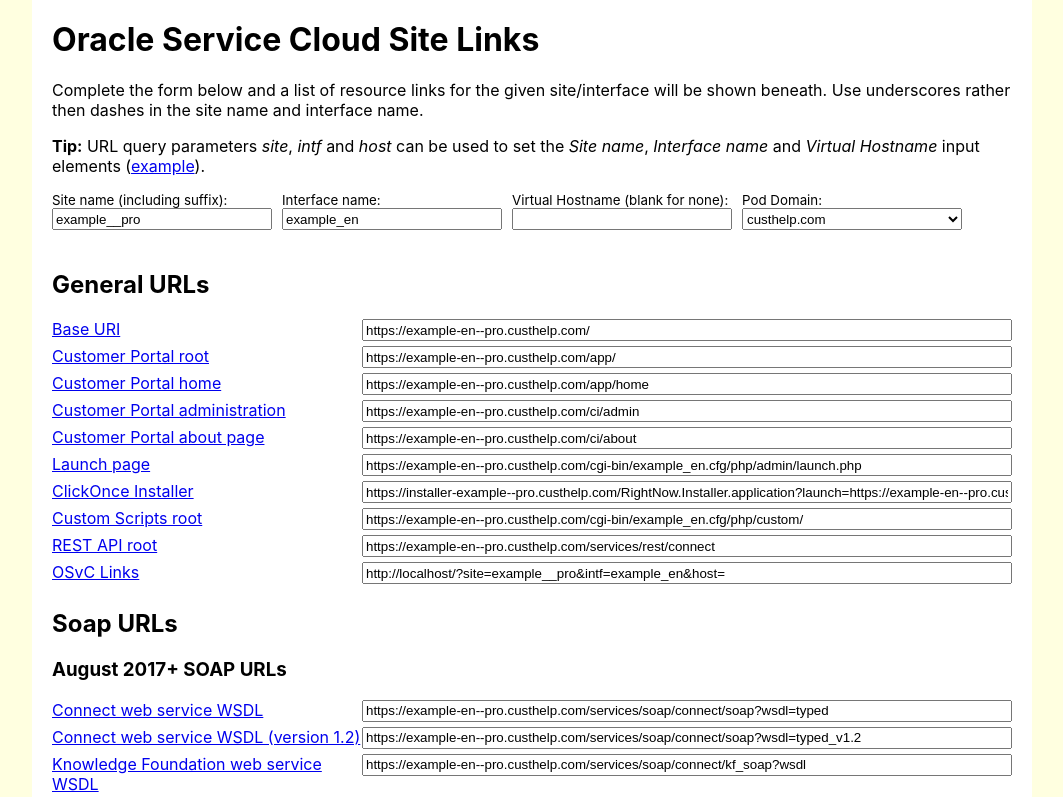
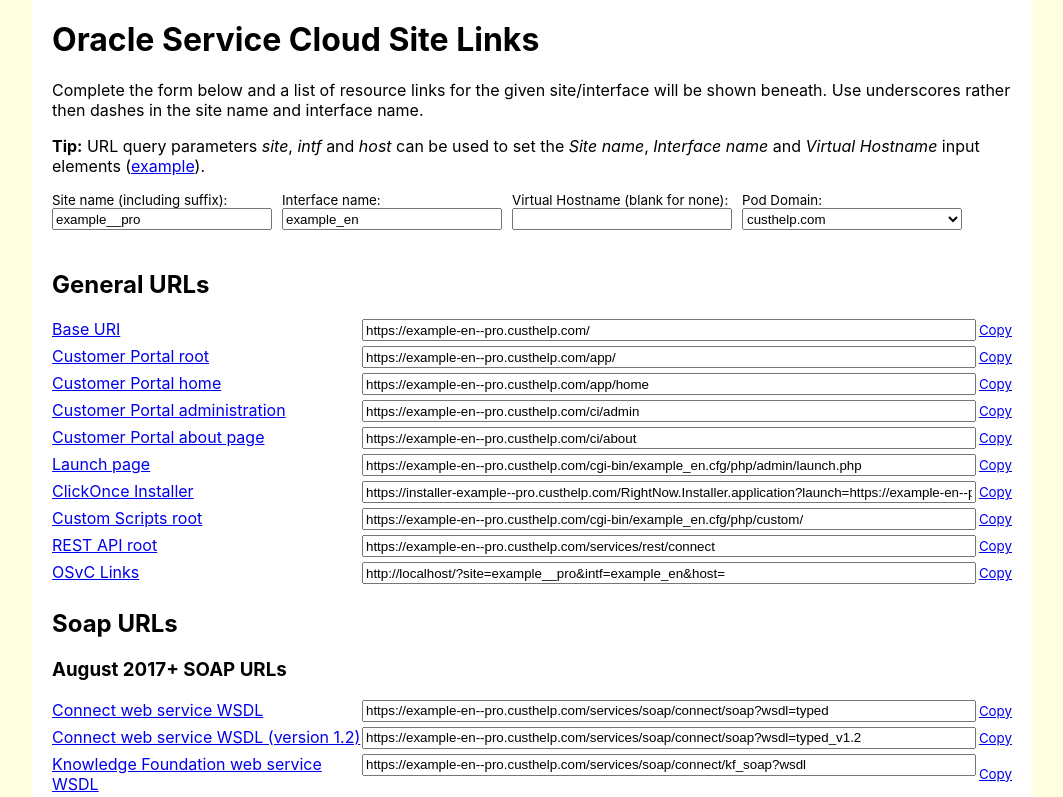
Before and after one commit to DanStevens/osvc-links, a React (Create React App) app: page / in a window 1280 px wide. Shown: the top 797 px of the page, without its empty margins (108-1171 px from the left). Built offline with nearby package versions, Linux system fonts and the light colour scheme.

Commit message:
Added 'Copy' link to Resource component for copying value to clipboard

```diff
--- a/src/Resources.css
+++ b/src/Resources.css
@@ -16,3 +16,8 @@
 .Resource-Input {
   flex-grow: 1;
 }
+
+.Resource-CopyLink {
+  margin: auto 0 auto 3px;
+  font-size: smaller;
+}
--- a/src/Resources.js
+++ b/src/Resources.js
@@ -29,11 +29,18 @@
 class ResourceCore extends React.Component {
   constructor(props) {
     super(props);
+    this.textInput = React.createRef();
     this.inputOnFocus = this.inputOnFocus.bind(this);
+    this.copyRequested = this.copyRequested.bind(this);
   }
 
   inputOnFocus(e) {
     e.target.select();
+  }
+
+  copyRequested() {
+    this.textInput.current.select();
+    document.execCommand("copy");
   }
 
   render() {
@@ -43,7 +50,9 @@
     return (
       <>
         <label className="Resource-Label">{labelContent}</label>
-        <input className="Resource-Input" readOnly type="text" value={this.props.resource} onFocus={this.inputOnFocus}/>
+        <input className="Resource-Input" readOnly type="text" value={this.props.resource} onFocus={this.inputOnFocus}
+               ref={this.textInput}/>
+        <a href="javascript:void" className="Resource-CopyLink" onClick={this.copyRequested} title="Copy to clipboard">Copy</a>
       </>
     );
   }
```
